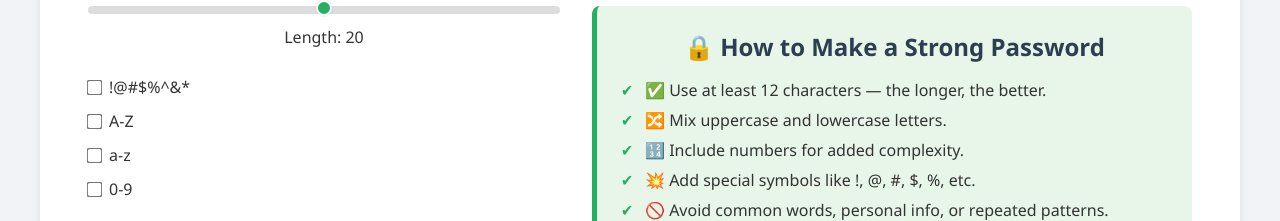
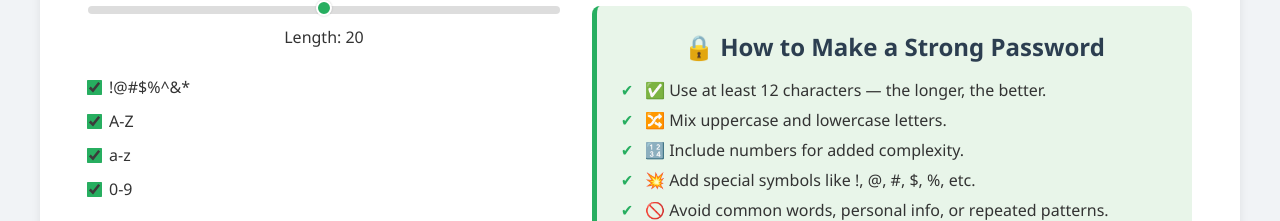
Before and after one commit to Ro-netizen004/Random-password-generator, a plain HTML site: page index.html in a window 1280 px wide. Shown: the part 579-800 px from the top of the page. Drawn offline with Linux system fonts and the light colour scheme.

Commit message:
Update Index.html

```diff
--- a/index.html
+++ b/index.html
@@ -32,19 +32,19 @@
             <input type="range" min="0" max="40" value="20" id="password-length">
             <p>Length: <span id="length-value">20</span></p>
             <label>
-                <input type="checkbox" id="symbols" defaultChecked="true">
+                <input type="checkbox" id="symbols" checked>
                 !@#$%^&*
             </label>
             <label>
-                <input type="checkbox" id="capital-letters" defaultChecked="true">
+                <input type="checkbox" id="capital-letters" checked>
                 A-Z
             </label>
             <label>
-                <input type="checkbox" id="small-letters" defaultChecked="true">
+                <input type="checkbox" id="small-letters" checked>
                 a-z
             </label>
             <label>
-                <input type="checkbox" id="numbers" defaultChecked="true">
+                <input type="checkbox" id="numbers" checked>
                 0-9
             </label>
         </section>
```
